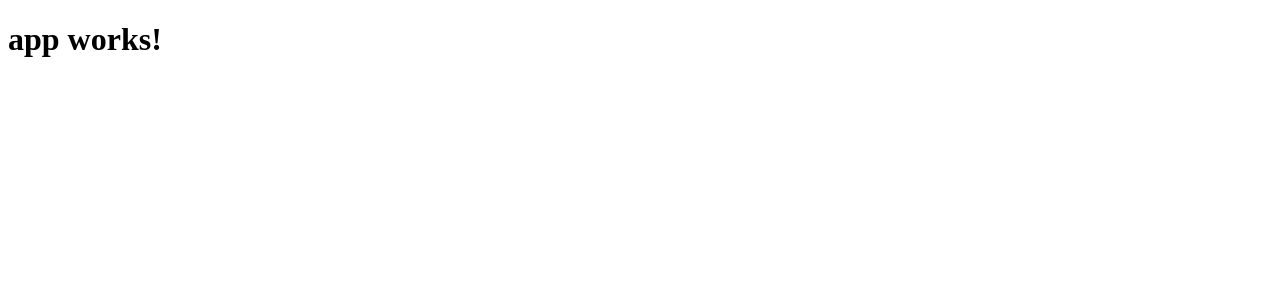
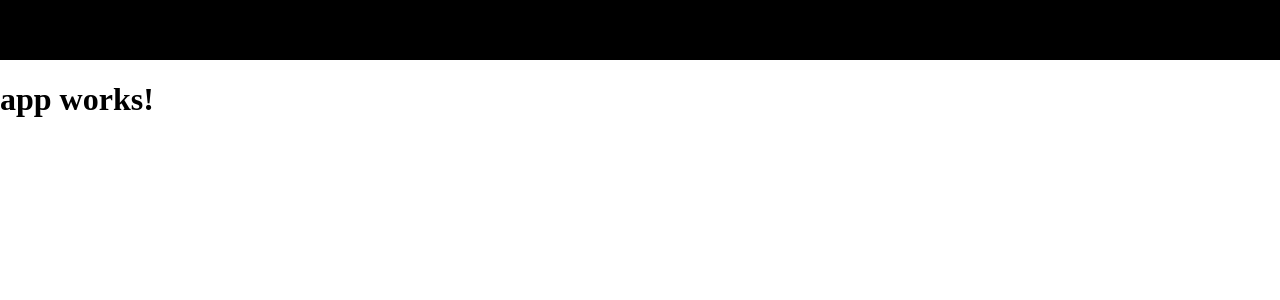
Before and after one commit to patrickoneill46/angular-2-resizable-grid, an Angular app: page / in a window 1280 px wide. Shown: the top 300 px of the page. Built offline with nearby package versions, Linux system fonts and the light colour scheme.

Commit message:
base styles

```diff
--- a/src/app/app.component.css
+++ b/src/app/app.component.css
@@ -0,0 +1,16 @@
+:host {
+  display: flex;
+  flex-direction: column;
+  height: 100%;
+}
+
+
+.header {
+  height: 60px;
+  background: black;
+}
+
+.workspace {
+  flex: 1;
+  flex-flow: row wrap;
+}
--- a/src/app/app.component.html
+++ b/src/app/app.component.html
@@ -1,3 +1,6 @@
-<h1>
-  {{title}}
-</h1>
+<div class="header" style="height: 60px"></div>
+<div class="workspace">
+  <h1>
+    {{title}}
+  </h1>
+</div>
--- a/src/styles.css
+++ b/src/styles.css
@@ -1 +1,5 @@
 /* You can add global styles to this file, and also import other style files */
+html, body {
+  height: 100%;
+  margin:0;
+}
```
